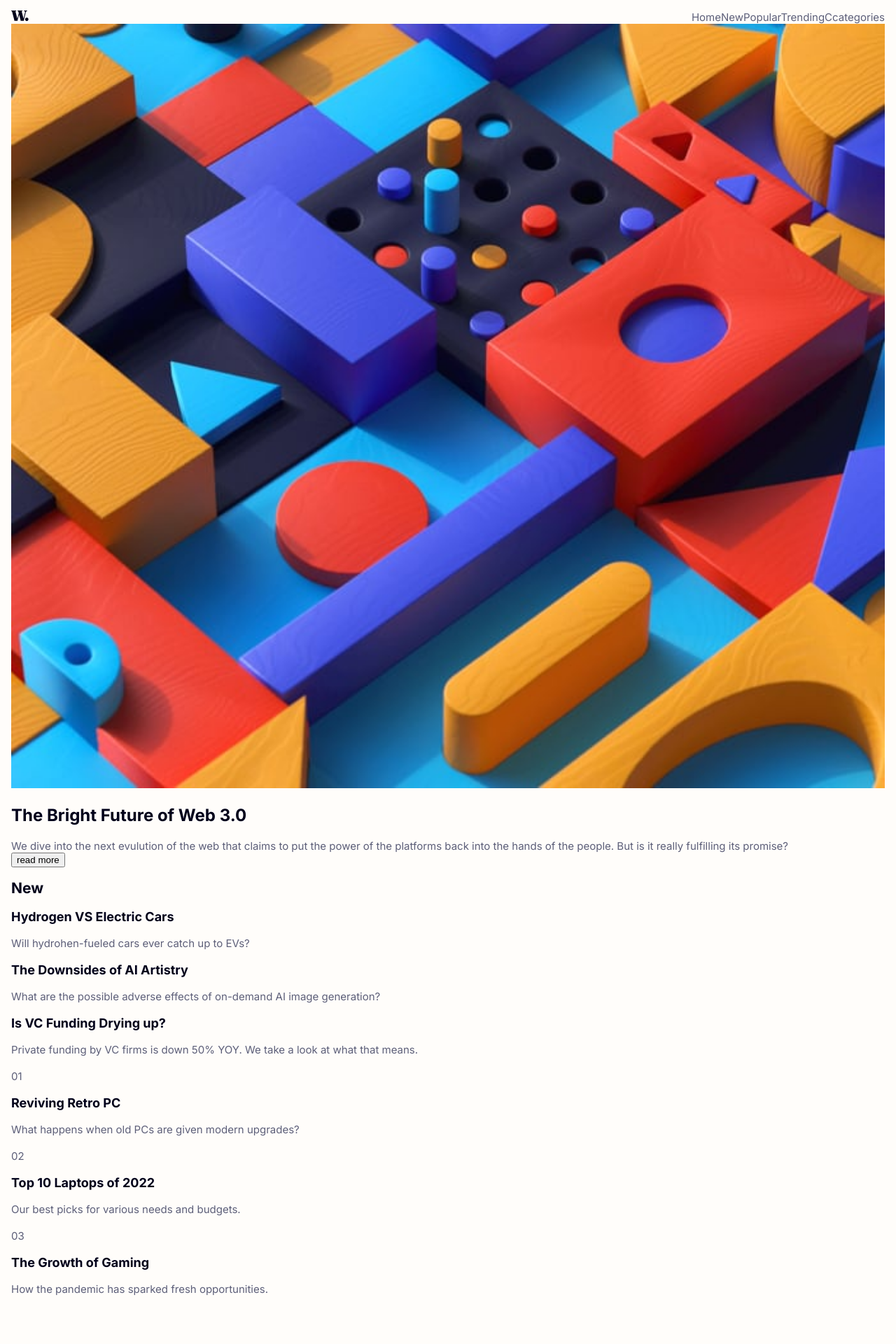
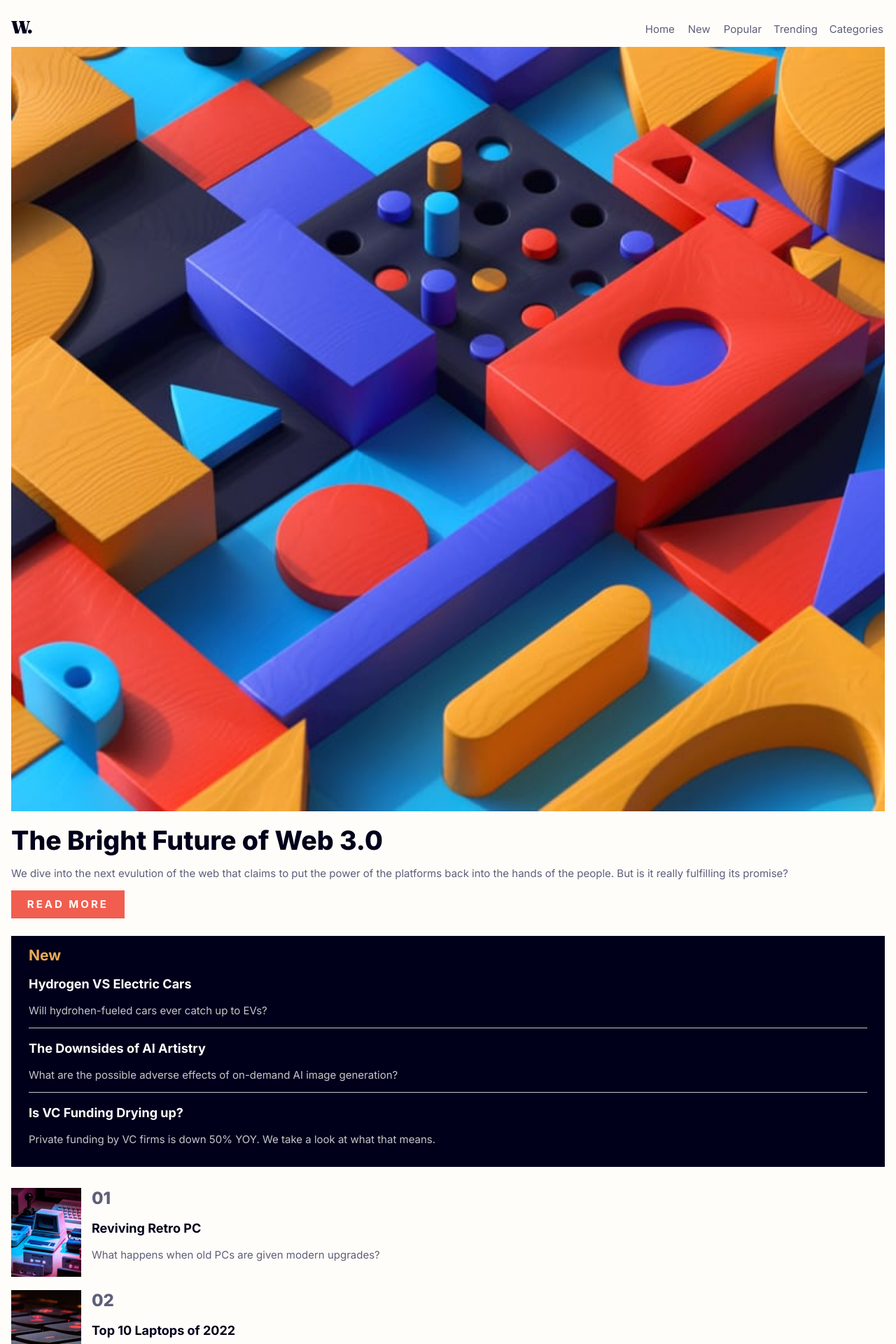
Before and after one commit to BnayaKahalani/news-homepage, a React (Vite) app: page / in a window 1280 px wide. Shown: the top 1920 px of the page at 70% size. Before the commit the page ends 1866 px from the top, so only its background shows below. Built offline with nearby package versions, Linux system fonts and the light colour scheme; the HTML template or start-up script is replaced by a standard one.

Commit message:
Basic Mobile Layout - Done

```diff
--- a/package.json
+++ b/package.json
@@ -9,6 +9,10 @@
     "preview": "vite preview"
   },
   "dependencies": {
+    "@emotion/react": "^11.10.5",
+    "@emotion/styled": "^11.10.5",
+    "@mui/icons-material": "^5.11.0",
+    "@mui/material": "^5.11.0",
     "i": "^0.3.7",
     "npm": "^9.2.0",
     "react": "^18.2.0",
--- /dev/null
+++ b/src/assets/styles/components/_article.scss
@@ -0,0 +1,30 @@
+article {
+  margin-bottom: 25px;
+
+  h1 {
+    font-weight: 800;
+    font-size: 2.5em;
+    margin: 15px 0;
+  }
+
+  p {
+    margin-bottom: 15px;
+  }
+
+  button {
+    all: unset;
+    font-family: "Inter";
+    font-weight: 700;
+    text-transform: uppercase;
+    color: $clr-off-white;
+    letter-spacing: 3px;
+    padding: 0.7em 1.52em;
+    background-color: $clr-soft-red;
+    transition: background-color 0.2s;
+
+    &:hover {
+      background-color: $clr-black;
+    }
+
+  }
+}
--- /dev/null
+++ b/src/assets/styles/components/_aside.scss
@@ -0,0 +1,24 @@
+aside {
+  background-color: $clr-black;
+  padding: 15px 25px;
+
+  h2 {
+    color: $clr-soft-orange;
+    margin: 0;
+  }
+
+  h3 {
+    color: $clr-white;
+  }
+
+  p {
+    color: $clr-grayish-blue;
+    padding-bottom: 15px;
+    border-bottom: 1px solid $clr-grayish-blue;
+  }
+
+  .aside__last-paragraph {
+    border-bottom: none;
+  }
+
+}
--- /dev/null
+++ b/src/assets/styles/components/_cards.scss
@@ -0,0 +1,20 @@
+.cards {
+  margin: 30px 0;
+
+  img {
+    width: 100px;
+  }
+
+  &__number {
+    font-size: 1.6em;
+    font-weight: 800;
+  }
+
+  &__card-1,
+  &__card-2,
+  &__card-3 {
+    display: flex;
+    gap: 15px;
+    margin-bottom: 15px;
+  }
+}
--- a/src/assets/styles/components/_header.scss
+++ b/src/assets/styles/components/_header.scss
@@ -4,11 +4,12 @@ header {
     display: flex;
     justify-content: space-between;
     align-items: center;
+    padding: 15px 0;
 
 
 
     &__logo-container {
-      width: 25px;
+      width: 30px;
     }
   }
 
--- /dev/null
+++ b/src/assets/styles/components/_navbar.scss
@@ -0,0 +1,68 @@
+.menu {
+  display: flex;
+  align-items: center;
+
+  nav {
+    position: fixed;
+    height: 100%;
+    padding: 15px 15px;
+    top: 15px;
+    transform: translateX(100%);
+    display: flex;
+    flex-direction: column;
+    gap: 15px;
+    background-color: $clr-off-white;
+    align-items: flex-start;
+    transition: 1s;
+
+
+    @media (min-width: 600px) {
+      position: inherit;
+      display: flex;
+      flex-direction: row;
+      transform: none;
+      padding: 0;
+
+    }
+
+    a {
+      margin: 0 2px;
+
+      :hover {
+        cursor: pointer;
+      }
+    }
+
+    :nth-child(5) {
+      margin: 0;
+    }
+
+    .nav__close {
+      border: none;
+      background-color: transparent;
+      padding: 0;
+      cursor: pointer;
+      align-self: flex-end;
+
+      @media (min-width: 600px) {
+        display: none;
+      }
+    }
+
+  }
+
+  .hamburger {
+    border: none;
+    background-color: transparent;
+    padding: 0;
+    cursor: pointer;
+
+    @media (min-width: 600px) {
+      display: none;
+    }
+  }
+
+  .responsive_nav {
+    transform: translateX(-80px);
+  }
+}
--- a/src/assets/styles/index.scss
+++ b/src/assets/styles/index.scss
@@ -10,3 +10,7 @@
 //COMPONENTS
 
 @import "./components/header";
+@import "./components/navbar";
+@import "./components/article";
+@import "./components/aside";
+@import "./components/cards";
--- a/src/assets/styles/setup/_variables.scss
+++ b/src/assets/styles/setup/_variables.scss
@@ -11,7 +11,8 @@ $clr-dark-grayish-blue: hsl(236, 13%, 42%);
 $clr-dark-blue: hsl(240, 100%, 5%);
 
 //General
-$clr-white: rgb(255, 255, 255);
+$clr-white: hsl(0, 0%, 100%);
+$clr-black: hsl(240, 100%, 5%);
 
 //Layout
 
--- a/src/components/Cards.jsx
+++ b/src/components/Cards.jsx
@@ -1,10 +1,14 @@
+import retro from "../assets/images/image-retro-pcs.jpg"
+import laptop from "../assets/images/image-top-laptops.jpg"
+import gaming from "../assets/images/image-gaming-growth.jpg"
+
 
 export default function Cards() {
   return (
     <section className="cards">
       <div className="cards__card-1">
         <div className="cards_img-container">
-          <img src="" alt="" />
+          <img src={retro} alt="" />
         </div>
         <div className="cards__content">
           <span className="cards__number">01</span>
@@ -14,7 +18,7 @@ export default function Cards() {
       </div>
       <div className="cards__card-2">
         <div className="cards_img-container">
-          <img src="" alt="" />
+          <img src={laptop} alt="" />
         </div>
         <div className="cards__content">
           <span className="cards__number">02</span>
@@ -24,7 +28,7 @@ export default function Cards() {
       </div>
       <div className="cards__card-3">
         <div className="cards_img-container">
-          <img src="" alt="" />
+          <img src={gaming} alt="" />
         </div>
         <div className="cards__content">
           <span className="cards__number">03</span>
--- a/src/components/Header.jsx
+++ b/src/components/Header.jsx
@@ -1,19 +1,14 @@
 import logo from "../assets/images/logo.svg"
+import Navbar from "./Navbar"
 
 export default function Header() {
   return (
     <header>
       <div className="header-container">
         <div className="header-container__logo-container">
-          <img src={logo} alt="" />
+          <img src={logo} alt="logo" />
         </div>
-        <nav>
-          <a href="#" className="header-container__home">Home</a>
-          <a href="#" className="header-container__new">New</a>
-          <a href="#" className="header-container__popular">Popular</a>
-          <a href="#" className="header-container__trending">Trending</a>
-          <a href="#" className="header-container__categories">Ccategories</a>
-        </nav>
+        <Navbar />
       </div>
     </header>
   )
--- /dev/null
+++ b/src/components/Navbar.jsx
@@ -0,0 +1,28 @@
+import MenuIcon from '@mui/icons-material/Menu';
+import CloseIcon from '@mui/icons-material/Close';
+import { useRef } from 'react';
+
+export default function Navbar() {
+  const navRef = useRef()
+
+  const showNavbar = () => {
+    navRef.current.classList.toggle("responsive_nav")
+  }
+  return (
+    <div className='menu'>
+      <nav ref={navRef}>
+        <button className="nav__close" onClick={showNavbar}>
+          <CloseIcon />
+        </button>
+        <a href="#" className="header-container__home">Home</a>
+        <a href="#" className="header-container__new">New</a>
+        <a href="#" className="header-container__popular">Popular</a>
+        <a href="#" className="header-container__trending">Trending</a>
+        <a href="#" className="header-container__categories">Categories</a>
+      </nav>
+      <button className="hamburger" onClick={showNavbar}>
+        <MenuIcon />
+      </button>
+    </div>
+  )
+}
--- a/src/components/New.jsx
+++ b/src/components/New.jsx
@@ -16,7 +16,7 @@ export default function New() {
       </div>
       <div className="aside__content-3">
         <h3>Is VC Funding Drying up?</h3>
-        <p>Private funding by VC firms is down 50% YOY. We take a look at what that means.</p>
+        <p className="aside__last-paragraph">Private funding by VC firms is down 50% YOY. We take a look at what that means.</p>
       </div>
 
     </aside>
```
Also changed, not shown: 1 other file (tests, documents, lock files or other folders).
